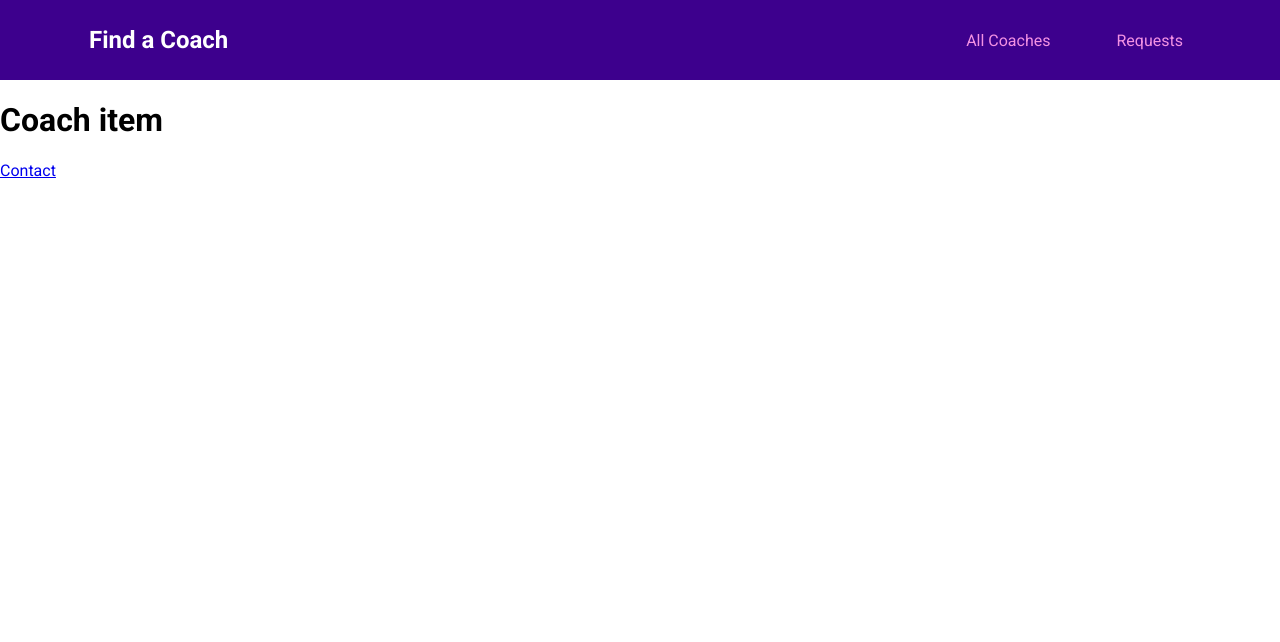
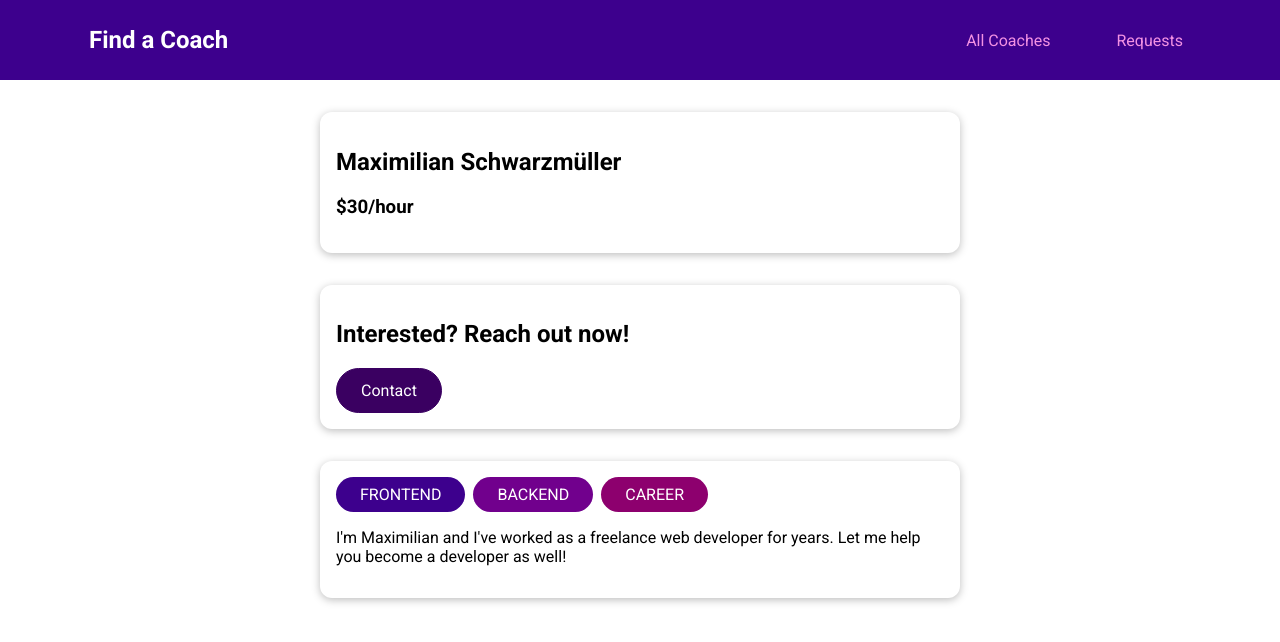
Before and after one commit to mengmeiying/find-a-coach, a Vue app: page /coaches/c1 in a window 1280 px wide. Shown: the top 642 px of the page. Built offline with nearby package versions, Linux system fonts and the light colour scheme.

Commit message:
added coach details logic

```diff
--- a/src/pages/coaches/CoachDetail.vue
+++ b/src/pages/coaches/CoachDetail.vue
@@ -1,5 +1,57 @@
 <template>
-  <h1>Coach item</h1>
-  <router-view></router-view>
-  <router-link to="/coaches/c1/contact">Contact</router-link>
+  <section>
+    <base-card>
+      <h2>{{ fullName }}</h2>
+      <h3>${{ rate }}/hour</h3>
+  </base-card>
+  </section>
+  <section>
+    <base-card>
+    <header>
+      <h2>Interested? Reach out now!</h2>
+      <base-button link :to="contactLink">Contact</base-button>
+    </header>
+      <router-view></router-view>
+  </base-card>
+  </section>
+  <section>
+    <base-card>
+      <base-badge v-for="area in areas" :key="area" :type="area" :title="area"></base-badge>
+      <p>{{ description }}</p>
+  </base-card>
+  </section>
 </template>
+
+<script>
+export default {
+  props: [
+    'id'
+  ],
+  data() {
+    return {
+      selectedCoach: null,
+    }
+  },
+  computed: {
+    fullName() {
+      return `${this.selectedCoach.firstName} ${this.selectedCoach.lastName}`;
+    },
+    contactLink() {
+      return this.$route.path + '/' + this.id + '/contact';
+    },
+    areas() {
+      return this.selectedCoach.areas;
+    },
+    rate() {
+      return this.selectedCoach.hourlyRate;
+    },
+    description() {
+      return this.selectedCoach.description;
+    }
+  },
+  created() {
+    this.selectedCoach = this.$store.getters['coaches/coaches'].find((coach => coach.id === this.id));
+  },
+
+}
+</script>
--- a/src/router.js
+++ b/src/router.js
@@ -21,6 +21,7 @@
     {
       path: '/coaches/:id',
       component: CoachDetail,
+      props: true,
       children: [
         {
           path: 'contact', // /coaches/c1/contact
```
